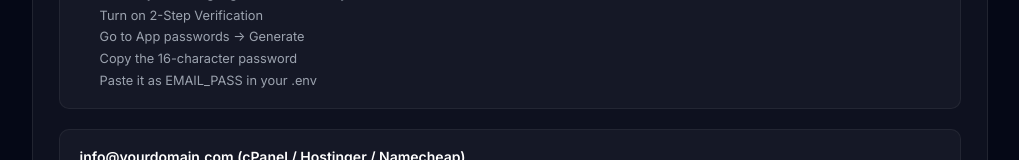
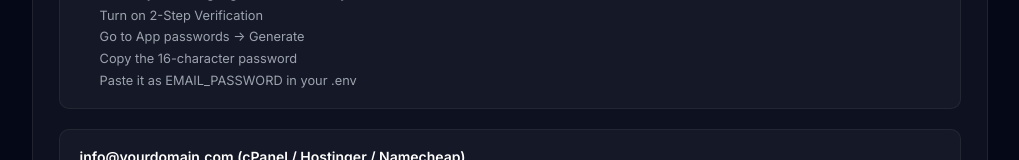
Before and after one commit to Uzair786-M/saleemi-expert, a React (Vite) app: page /admin/email-settings in a window 1280 px wide. Shown: the part 1614-1774 px from the top of the page, without its empty margins (260-1279 px from the left). Built offline with nearby package versions, Linux system fonts and the light colour scheme; no server answers; sample sign-in values are in the browser's storage.

Commit message:
fix some build issue

```diff
--- a/src/pages/admin/Emailsettingspage.jsx
+++ b/src/pages/admin/EmailSettingsPage.jsx
@@ -811,7 +811,7 @@ export const EmailSettingsPage = () => {
               "Turn on 2-Step Verification",
               "Go to App passwords → Generate",
               "Copy the 16-character password",
-              "Paste it as EMAIL_PASS in your .env",
+              "Paste it as EMAIL_PASSWORD in your .env",
             ],
           },
           {
--- a/src/pages/admin/ReviewsAdminpage.jsx
+++ b/src/pages/admin/ReviewsAdminPage.jsx
@@ -484,7 +484,7 @@ export const ReviewsAdminPage = () => {
           }}
         >
           <p style={{ color: "#6b7280", fontSize: "0.875rem" }}>
-            No approved public reviews yet.
+            No approved public reviews yet
           </p>
         </div>
       ) : (
--- a/src/pages/admin/SettingsPage.jsx
+++ b/src/pages/admin/SettingsPage.jsx
@@ -458,7 +458,7 @@ export const SettingsPage = () => {
           >
             npm run seed
           </code>{" "}
-          to reset the admin account.
+          to reset the admin account
         </p>
       </div>
     </div>
```
